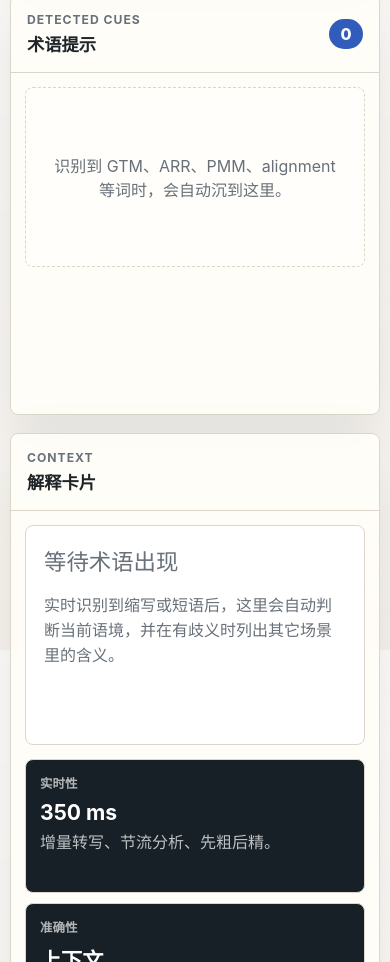
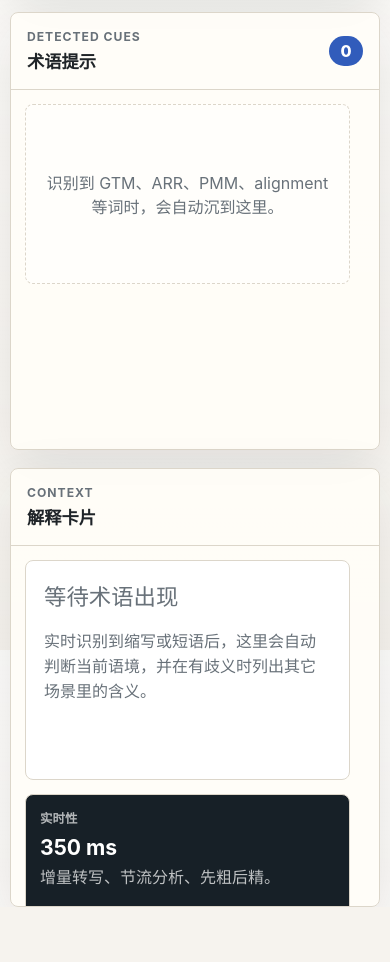
Before and after one commit to MsFGz/lingua-cue, a website: page index.html in a window 390 px wide. Shown: the part 1038-2000 px from the top of the page. After the commit the page ends 1945 px from the top, so only its background shows below. Drawn offline with Linux system fonts and the light colour scheme.

Commit message:
Constrain transcript panel scrolling

```diff
--- a/styles.css
+++ b/styles.css
@@ -25,7 +25,7 @@
 
 body {
   margin: 0;
-  height: 100%;
+  height: 100dvh;
   min-height: 100vh;
   overflow: hidden;
   background:
@@ -49,7 +49,7 @@
 
 .app-shell {
   width: min(1460px, calc(100vw - 32px));
-  height: calc(100vh - 32px);
+  height: calc(100dvh - 32px);
   min-height: 0;
   margin: 16px auto;
   display: flex;
@@ -383,6 +383,7 @@
   min-height: 0;
   overflow: auto;
   overscroll-behavior: contain;
+  scrollbar-gutter: stable;
 }
 
 .transcript-feed {
@@ -784,26 +785,22 @@
 }
 
 @media (max-width: 1180px) {
-  body {
-    height: auto;
-    overflow: auto;
-  }
-
   .app-shell {
-    height: auto;
-    min-height: calc(100vh - 32px);
-    overflow: visible;
+    height: calc(100dvh - 32px);
+    min-height: 0;
+    overflow: hidden;
   }
 
   .workspace {
-    grid-template-columns: 1fr 360px;
-    overflow: visible;
+    grid-template-columns: minmax(0, 1fr) minmax(320px, 0.78fr);
+    grid-template-rows: minmax(0, 1fr) minmax(240px, 0.68fr);
+    overflow: hidden;
   }
 
   .detail-pane {
     grid-column: 1 / -1;
-    min-height: auto;
-    max-height: none;
+    min-height: 0;
+    max-height: 100%;
   }
 
   .detail-card {
@@ -812,9 +809,18 @@
 }
 
 @media (max-width: 820px) {
+  body {
+    height: auto;
+    min-height: 100dvh;
+    overflow: auto;
+  }
+
   .app-shell {
     width: min(100vw - 20px, 680px);
+    height: auto;
+    min-height: calc(100dvh - 20px);
     margin: 10px auto;
+    overflow: visible;
   }
 
   .topbar,
@@ -858,20 +864,30 @@
 
   .workspace {
     grid-template-columns: 1fr;
+    grid-template-rows: none;
+    overflow: visible;
   }
 
   .transcript-pane,
   .cue-pane,
   .detail-pane {
-    min-height: auto;
+    min-height: 0;
+    max-height: none;
   }
 
   .transcript-pane {
-    min-height: 540px;
+    height: min(64dvh, 620px);
+    min-height: 420px;
   }
 
   .cue-pane {
-    min-height: 420px;
+    height: min(48dvh, 460px);
+    min-height: 320px;
+  }
+
+  .detail-pane {
+    height: min(54dvh, 520px);
+    min-height: 360px;
   }
 
   .transcript-item {
@@ -896,6 +912,17 @@
 }
 
 @media (max-width: 520px) {
+  .transcript-pane {
+    height: min(66dvh, 560px);
+    min-height: 360px;
+  }
+
+  .cue-pane,
+  .detail-pane {
+    height: min(52dvh, 440px);
+    min-height: 300px;
+  }
+
   .section-heading {
     padding: 16px;
   }
```
